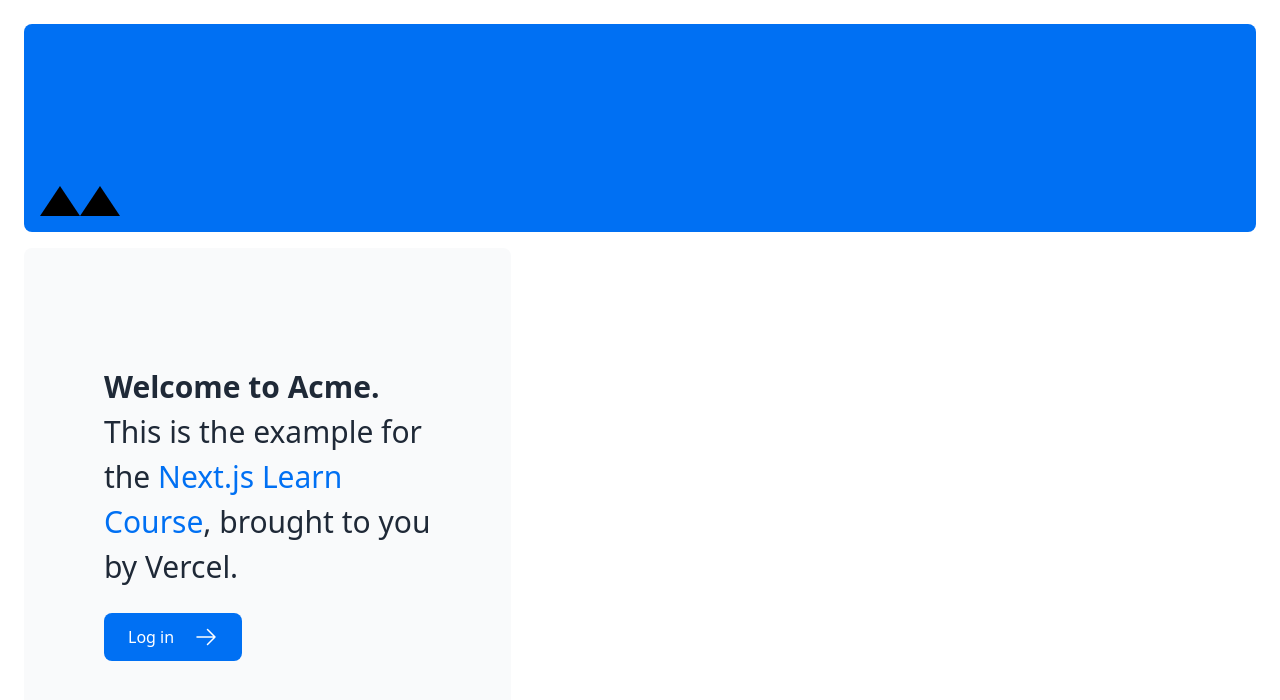
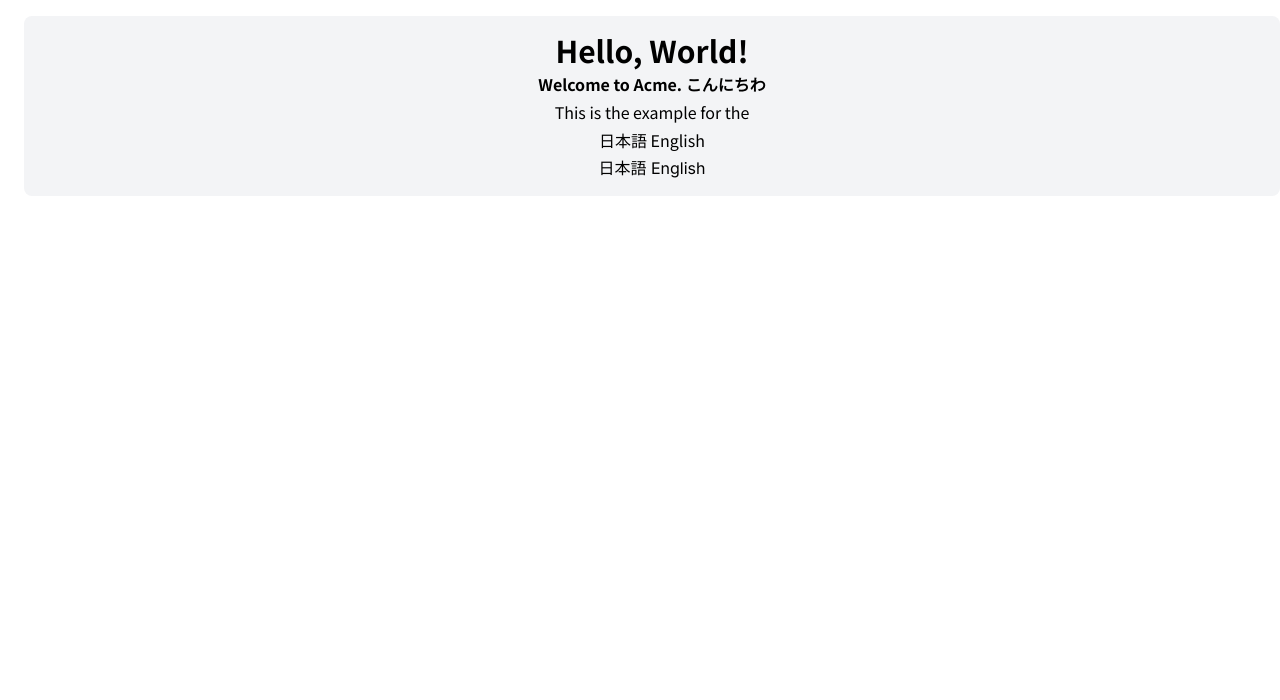
Before and after one commit to BoxPistols/nextjs-dashboard, a Next.js app: page / in a window 1280 px wide. Shown: the top 700 px of the page. Built offline with nearby package versions, Linux system fonts and the light colour scheme.

Commit message:
Update VSCode settings and layout components

```diff
--- a/app/layout.tsx
+++ b/app/layout.tsx
@@ -1,4 +1,22 @@
 import '@/app/ui/global.css';
+
+import { Inter, Noto_Sans_JP } from 'next/font/google';
+
+export const inter = Inter({
+  subsets: ['latin'],
+  weight: ['400', '500', '700'],
+  display: 'swap',
+  variable: '--font-inter',
+  // preload: true,
+});
+
+export const notoSansJP = Noto_Sans_JP({
+  subsets: ['latin'], // TODO: ['japanese'] 未対応？
+  weight: ['400', '500', '700'],
+  display: 'swap',
+  variable: '--font-noto-sans-jp',
+  // preload: false,
+});
 
 export default function RootLayout({
   children,
@@ -6,8 +24,13 @@
   children: React.ReactNode;
 }) {
   return (
-    <html lang="en">
-      <body>{children}</body>
+    <html lang="ja">
+      <body
+        className={`body-fonts ${[inter.className, notoSansJP.className].join(' ')} antialiased`}
+      >
+        {children}
+      </body>
     </html>
   );
 }
+// TODO: このように複合的には出来ない？ <body className={`${[inter.className, notoSansJP.className].join(' ')} antialiased`}
--- a/app/page.tsx
+++ b/app/page.tsx
@@ -1,38 +1,17 @@
-import AcmeLogo from '@/app/ui/acme-logo';
-import { ArrowRightIcon } from '@heroicons/react/24/outline';
-import Link from 'next/link';
+import styles from '@/app/ui/home.module.css';
 
-import styles from '@/app/ui/home.module.css';
 export default function Page() {
   return (
-    <main className="flex min-h-screen flex-col p-6">
-      <div className="flex h-20 shrink-0 items-end rounded-lg bg-blue-500 p-4 md:h-52">
-        {/* <AcmeLogo /> */}
-        <div className="h-0 w-0 border-b-[30px] border-l-[20px] border-r-[20px] border-b-black border-l-transparent border-r-transparent" />
-        <div className={styles.shape} />
-      </div>
-      <div className="mt-4 flex grow flex-col gap-4 md:flex-row">
-        <div className="flex flex-col justify-center gap-6 rounded-lg bg-gray-50 px-6 py-10 md:w-2/5 md:px-20">
-          <p className={`text-xl text-gray-800 md:text-3xl md:leading-normal`}>
-            <strong>Welcome to Acme.</strong> This is the example for the{' '}
-            <a href="https://nextjs.org/learn/" className="text-blue-500">
-              Next.js Learn Course
-            </a>
-            , brought to you by Vercel.
-          </p>
-          <Link
-            href="/login"
-            className="flex items-center gap-5 self-start rounded-lg bg-blue-500 px-6 py-3 text-sm font-medium text-white transition-colors hover:bg-blue-400 md:text-base"
-          >
-            <span>Log in</span>
-            <ArrowRightIcon className="w-5 md:w-6" />
-          </Link>
-        </div>
-        <div className="flex items-center justify-center p-6 md:w-3/5 md:px-28 md:py-12">
-          {/* Add Hero Images Here */}
+    <main className="flex-col flex min-h-screen">
+      <div className="mt-4 flex grow flex-col gap-4">
+        <div className="flex flex-col justify-center items-center gap-1 rounded-lg bg-gray-100 p-4 ml-6 ">
+          <h1 className="text-3xl font-bold ">Hello, World!</h1>
+          <strong>Welcome to Acme. こんにちわ</strong> This is the example for
+          the
+          <p className="jp-text">日本語 English</p>
+          <p className="en-text">日本語 English</p>
         </div>
       </div>
-
     </main>
   );
 }
--- /dev/null
+++ b/app/ui/fonts.ts
@@ -0,0 +1,18 @@
+import { Inter, Noto_Sans_JP } from 'next/font/google';
+
+export const inter = Inter({
+  subsets: ['latin'],
+  weight: ['400', '500', '700'],
+});
+
+export const notoSansJP = Noto_Sans_JP({
+  weight: ['400', '500', '700'],
+  variable: '--font-noto-sans-jp',
+  subsets: ['latin'],
+});
+
+/**
+ * @official https://nextjs.org/learn/dashboard-app/optimizing-fonts-images
+ * @see https://fonts.google.com/specimen/Inter
+ * @see https://fonts.google.com/specimen/Noto+Sans+JP
+ */
--- a/app/ui/global.css
+++ b/app/ui/global.css
@@ -2,6 +2,21 @@
 @tailwind components;
 @tailwind utilities;
 
+.body-fonts {
+  font-family: 'Inter', 'Noto Sans JP', sans-serif;
+}
+
+/* 日本語テキストにはNoto Sans JPを適用 */
+.jp-text {
+  font-family: 'Noto Sans JP', sans-serif;
+}
+
+/* ラテン文字テキストにはInterを適用 */
+.en-text {
+  font-family: 'Inter', sans-serif;
+}
+
+/* input type="number"の矢印を消す*/
 input[type='number'] {
   -moz-appearance: textfield;
   appearance: textfield;
@@ -16,3 +31,7 @@
   -webkit-appearance: none;
   margin: 0;
 }
+
+/* [【Tailwind CSS】Unknown at rule @tailwind解消法](https://qiita.com/P-man_Brown/items/bf05437afecde268ec15) */
+/* @import url('https://fonts.googleapis.com/css2?family=Noto+Sans+JP:wght@400;500;700&display=swap'); */
+/* @import url('https://fonts.googleapis.com/css2?family=Inter:wght@400;500;700&display=swap'); */
```
